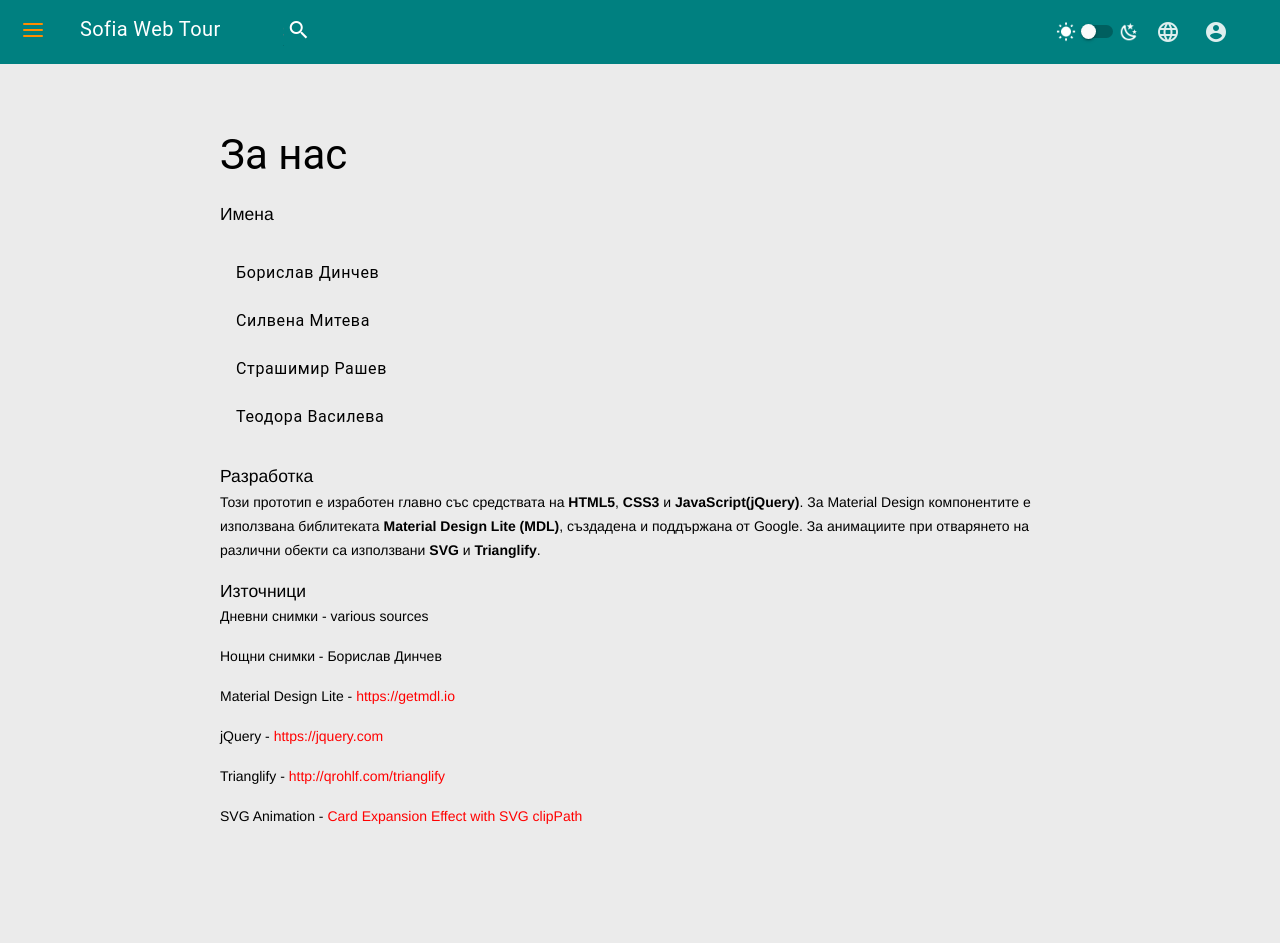
After one commit to CyberSirius/SofiaWebTour, a PHP site: page /about.html in a window 1280 px wide. The commit adds this page. Shown: the top 943 px of the page. Run offline with PHP 8.4, Linux system fonts and the light colour scheme.

Commit message:
added about page

```diff
--- /dev/null
+++ b/about.html
@@ -0,0 +1,240 @@
+<!DOCTYPE html>
+<html>
+<head>
+    <meta charset="utf-8">
+
+    <title>Sofia Web Tour</title>
+    <link rel="stylesheet" href="css/material.css">
+    <link rel="stylesheet" href="css/palette.css">
+    <link rel="stylesheet" href="css/menu_icon.css">
+
+    <link rel="stylesheet" href="https://fonts.googleapis.com/icon?family=Material+Icons">
+    <link rel="stylesheet" href="css/styles.css">
+    <script src="js/material.js"></script>
+    <script src="js/menu_icon_animation.js" type="text/javascript"></script>
+
+    <meta name="description" content="Card Expansion Effect with SVG clipPath"/>
+    <meta name="keywords" content="clipPath, svg, effect, layout, expansion, images, grid, polygon"/>
+    <meta name="author" content="Claudio Calautti for Codrops"/>
+    <link rel="shortcut icon" href="favicon.ico">
+    <link rel="stylesheet" type="text/css" href="css/normalize.css"/>
+    <link rel="stylesheet" type="text/css" href="fonts/font-awesome-4.3.0/css/font-awesome.min.css"/>
+    <link rel="stylesheet" type="text/css" href="css/demo.css"/>
+    <link rel="stylesheet" type="text/css" href="css/card.css"/>
+    <link rel="stylesheet" type="text/css" href="css/pattern.css"/>
+    <link rel="stylesheet" type="text/css" href="css/dialog-polyfill.css"/>
+    <script src="js/dialog-polyfill.js"></script>
+    <script src="js/vendors/trianglify.min.js"></script>
+    <script src="js/vendors/TweenMax.min.js"></script>
+    <script src="js/vendors/ScrollToPlugin.min.js"></script>
+    <script src="js/vendors/cash.min.js"></script>
+    <script src="js/Card-circle.js"></script>
+    <script src="js/demo.js"></script>
+    <!--[if IE]>
+    <script src="http://html5shiv.googlecode.com/svn/trunk/html5.js"></script>
+    <![endif]-->
+    <script>
+        if (navigator.userAgent.toLowerCase().indexOf('firefox') > -1) {
+            var root = document.getElementsByTagName('html')[0];
+            root.setAttribute('class', 'ff');
+        }
+    </script>
+    <script type="text/javascript">
+        function clickFunction(element) {
+            element.style.background = "none";
+        }
+        function clickToggle() {
+            var isToggled = document.getElementById("switch-2").checked;
+
+            if (isToggled) {
+                $(".background").css("background", "rgb(0,22,43)");
+                $(".style-day").each(function () {
+                    $(this).removeClass("style-day");
+                    $(this).addClass("style-night");
+                });
+                $("#nav-icon1 span").css("background", "yellow");
+                changePicture(false);
+
+            }
+            else {
+                $(".background").css("background", "teal");
+                $(".style-night").each(function () {
+                    $(this).removeClass("style-night");
+                    $(this).addClass("style-day");
+                });
+                $("#nav-icon1 span").css("background", "darkorange");
+                changePicture(true);
+            }
+        }
+        function changePicture(isDay) {
+            if (!isDay) {
+                $(".landmark_image").each(function () {
+                    var xlink = $(this).attr("xlink:href");
+                    xlink = xlink.replace("day", "night");
+                    $(this).attr("xlink:href", xlink);
+
+                });
+            }
+            else {
+                $(".landmark_image").each(function () {
+                    var xlink = $(this).attr("xlink:href");
+                    xlink = xlink.replace("night", "day");
+                    $(this).attr("xlink:href", xlink);
+
+                });
+            }
+
+        }
+    </script>
+
+</head>
+<body class="style-day">
+<div class="mdl-layout mdl-js-layout" id="layout">
+
+    <header class="mdl-layout--fixed-header background">
+        <div class="mdl-layout__header-row background">
+            <div role="button" id="nav-icon1" class="mdl-layout__drawer-button secondary-text-color"
+                 onclick="changeClass();addMethodToObf()">
+                <span></span>
+                <span></span>
+                <span></span>
+            </div>
+            <span class="mdl-layout-title text-primary-color">Sofia Web Tour</span>
+            <div class="mdl-layout-spacer">
+                <form action="#">
+                    <div class="search-pos mdl-textfield mdl-js-textfield mdl-textfield--expandable text-primary-color mdl-textfield--align-left">
+                        <div class="mdl-textfield__expandable-holder">
+                            <input class="mdl-textfield__input" type="text" name="sample"
+                                   id="search-button" placeholder="Search...">
+                            <label class="mdl-textfield__label"
+                                   for="search-button">kfkjbakjfbkabdsk</label>
+                        </div>
+                        <label class="mdl-button mdl-js-button mdl-button--icon" id="search-label"
+                               for="search-button">
+                            <i class="material-icons">search</i>
+                        </label>
+                        <div class="mdl-tooltip" for="search-label">
+                            Search
+                        </div>
+
+                    </div>
+                </form>
+            </div>
+            <nav class="mdl-navigation">
+                <img src="images/icons/day.png" alt="" class="mode_icon" onclick="$('#switch-2').prop('checked',true)">
+                <label class="mdl-switch mdl-js-switch mdl-js-ripple-effect switch" for="switch-2">
+                    <input type="checkbox" id="switch-2" class="mdl-switch__input" onclick="clickToggle()">
+                    <span class="mdl-switch__label"></span>
+                </label>
+                <div class="mdl-tooltip" for="switch-2">Change language</div>
+                <img src="images/icons/night.png" alt="" class="mode_icon"
+                     onclick="$('#switch-2').prop('checked',false)">
+                <button id="button_language"
+                        class="mdl-navigation__link mdl-button mdl-js-button mdl-js-ripple-effect mdl-button--icon">
+                    <i class="material-icons">language</i>
+                </button>
+                <div class="mdl-tooltip" for="button_language">Change language</div>
+                <ul class="mdl-menu mdl-menu--bottom-right mdl-js-menu mdl-jd-ripple-effect" for="button_language">
+                    <li class="mdl-menu__item">BG</li>
+                    <li class="mdl-menu__item">EN</li>
+                </ul>
+                <button type="button" id="button_account"
+                        class="mdl-button show-login-modal mdl-navigation__link mdl-button mdl-js-button mdl-js-ripple-effect text-primary-color mdl-button--icon">
+                    <i class="material-icons">account_circle</i>
+                </button>
+                <div class="mdl-tooltip" for="button_account">Log in or register</div>
+                <dialog class="mdl-dialog register-form">
+                    <main class="mdl-layout__content">
+                        <div class="mdl-dialog__content mdl-card mdl-shadow--6dp">
+                            <div class="mdl-card__title background mdl-color-text--white">
+                                <h2 class="mdl-card__title-text">Sofia Web Tour</h2>
+                            </div>
+                            <form action="#" method="dialog">
+                                <div class="mdl-textfield mdl-js-textfield">
+                                    <input class="mdl-textfield__input" type="text" id="username"/>
+                                    <label class="mdl-textfield__label" for="username">Username</label>
+                                </div>
+                                <div class="mdl-textfield mdl-js-textfield">
+                                    <input class="mdl-textfield__input" type="password" id="userpass"/>
+                                    <label class="mdl-textfield__label" for="userpass">Password</label>
+                                </div>
+                                <div class="reg-reenter mdl-textfield mdl-js-textfield">
+                                    <input class="mdl-textfield__input" type="password" id="userpass"/>
+                                    <label class="mdl-textfield__label" for="userpass">Re-enter Password</label>
+                                </div>
+                                <div class="reg-email mdl-textfield mdl-js-textfield">
+                                    <input class="mdl-textfield__input" type="text" id="userpass"/>
+                                    <label class="mdl-textfield__label" for="userpass">E-mail</label>
+                                </div>
+                            </form>
+                            <div class="mdl-dialog__actions mdl-card__actions">
+                                <button class="mdl-button close mdl-js-button mdl-js-ripple-effect">Close</button>
+                                <button class="show-register-fields mdl-button mdl-js-button mdl-js-ripple-effect">
+                                    Register
+                                </button>
+                                <button class="show-login-fields mdl-button mdl-js-button mdl-js-ripple-effect">Log in
+                                </button>
+                            </div>
+                        </div>
+                    </main>
+                </dialog>
+                <!--
+                <ul class="mdl-menu mdl-menu--bottom-right mdl-js-menu mdl-jd-ripple-effect" for="button_account">
+                        <li class="mdl-menu__item">Log in</li>
+                        <li class="mdl-menu__item">Register</li>
+                </ul>
+                -->
+            </nav>
+        </div>
+    </header>
+    <div class="mdl-layout__drawer">
+        <span class="mdl-layout-title">Menu</span>
+        <nav class="mdl-navigation">
+            <a class="mdl-navigation__link" href="index.html">Home</a>
+            <a class="mdl-navigation__link" href="about.html">About</a>
+            <a class="mdl-navigation__link" href="">Link</a>
+            <a class="mdl-navigation__link" href="">Link</a>
+        </nav>
+    </div>
+    <div class="container" id="main_container">
+        <div class="content">
+            <div class="card">
+                <div class="card__container">
+                    <div class="card__content style-day">
+                        <div class="card__caption">
+                            <h2 class="card__title">За нас</h2>
+                        </div>
+                        <div class="card__copy">
+                            Имена
+                            <ul class="mdl-list">
+                                <li class="mdl-list__item style-day">Борислав Динчев</li>
+                                <li class="mdl-list__item style-day">Силвена Митева</li>
+                                <li class="mdl-list__item style-day">Страшимир Рашев</li>
+                                <li class="mdl-list__item style-day">Теодора Василева</li>
+                            </ul>
+                            Разработка
+                            <p>Този прототип е изработен главно със средствата на <b>HTML5</b>, <b>CSS3</b> и <b>JavaScript(jQuery)</b>.
+                                За Material Design компонентите е използвана
+                                библитеката <b>Material Design Lite (MDL)</b>, създадена и поддържана от Google. За
+                                анимациите при отварянето на различни обекти са използвани <b>SVG</b> и
+                                <b>Trianglify</b>. </p>
+                            Източници
+                            <p>Дневни снимки - various sources</p>
+                            <p>Нощни снимки - Борислав Динчев</p>
+                            <p>Material Design Lite - <a href="https://getmdl.io/">https://getmdl.io</a></p>
+                            <p>jQuery - <a href="https://jquery.com/">https://jquery.com</a></p>
+                            <p>Trianglify - <a href="http://qrohlf.com/trianglify/">http://qrohlf.com/trianglify</a></p>
+                            <p>SVG Animation - <a
+                                    href="http://tympanus.net/codrops/2015/06/18/card-expansion-effect-svg-clippath/">Card
+                                Expansion Effect with SVG clipPath</a></p>
+                        </div>
+                    </div>
+                </div>
+            </div>
+        </div><!-- /content -->
+
+    </div>
+</div>
+<script src="js/login-dialog.js"></script>
+</body>
+</html>
--- a/css/palette.css
+++ b/css/palette.css
@@ -21,7 +21,9 @@
     background-color: rgb(14, 45, 74);
     color: white;
 }
-
+.style-night a{
+    color: grey;
+}
 .light-primary-color {
     background: #B2DFDB;
 }
--- a/css/styles.css
+++ b/css/styles.css
@@ -174,6 +174,3 @@ dialog.register-form {
 .switch{
     margin-right: 5px;
 }
-.mdl-dialog__content .mdl-card__title{
-
-}
--- a/js/Card-circle.js
+++ b/js/Card-circle.js
@@ -57,9 +57,9 @@ var Card = (function (window, undefined) {
         // Compose sequence and use duration to overlap tweens.
         this._TL.add(slideContentDown);
         this._TL.add(clipImageIn, 0);
-        this._TL.add(floatContainer, '-=' + clipImageIn.duration() * 0.6);
-        this._TL.add(clipImageOut, '-=' + floatContainer.duration() * 0.3);
-        this._TL.add(slideContentUp, '-=' + clipImageOut.duration() * 0.6);
+        this._TL.add(floatContainer, '-=' + clipImageIn.duration() * 0.3);
+        this._TL.add(clipImageOut, '-=' + floatContainer.duration() * 0.15);
+        this._TL.add(slideContentUp, '-=' + clipImageOut.duration() * 0.3);
 
 
         this.isOpen = true;
--- a/js/Card-polygon.js
+++ b/js/Card-polygon.js
@@ -57,9 +57,9 @@ var Card = (function (window, undefined) {
         // Compose sequence and use duration to overlap tweens.
         this._TL.add(slideContentDown);
         this._TL.add(clipImageIn, 0);
-        this._TL.add(floatContainer, '-=' + clipImageIn.duration() * 0.6);
-        this._TL.add(clipImageOut, '-=' + floatContainer.duration() * 0.3);
-        this._TL.add(slideContentUp, '-=' + clipImageOut.duration() * 0.6);
+        this._TL.add(floatContainer, '-=' + clipImageIn.duration() * 0.3);
+        this._TL.add(clipImageOut, '-=' + floatContainer.duration() * 0.15);
+        this._TL.add(slideContentUp, '-=' + clipImageOut.duration() * 0.3);
 
         this.isOpen = true;
 
```
Also changed, not shown: index.html (+4 -4 lines).
